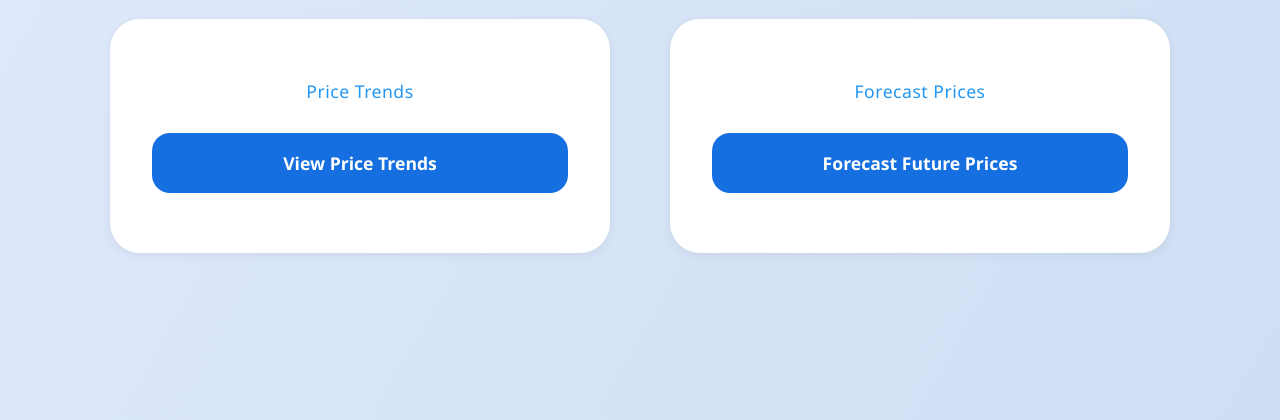
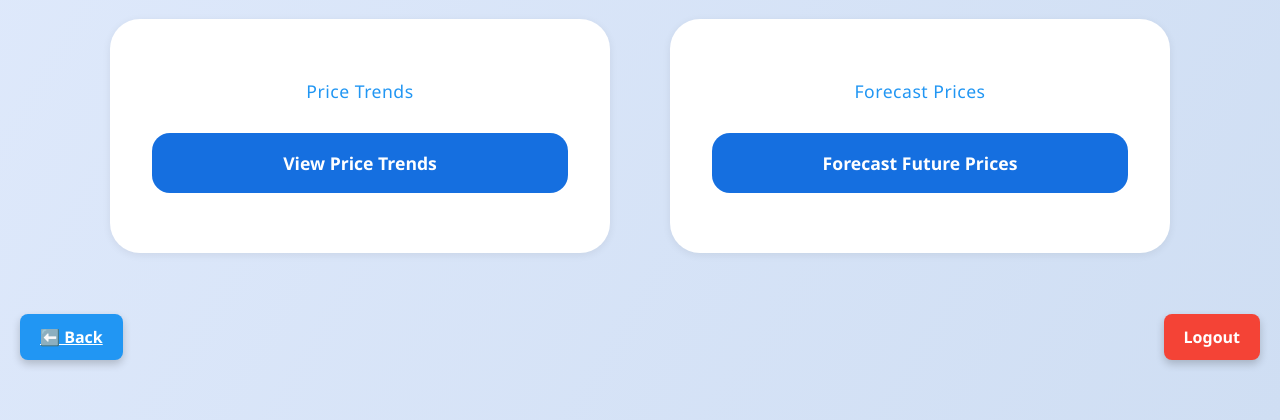
Before and after one commit to SofiaPetruccioli/Progetto_Pervasive_Computing_Cloud_Casoni_Petruccioli, a Flask app: page /dashboard_user in a window 1280 px wide. Shown: the part 420-840 px from the top of the page. Run offline with Flask 3, Linux system fonts and the light colour scheme; the visitor is signed in with stand-in values (Sample User, id 1).

Commit message:
last update
update

```diff
--- a/main.py
+++ b/main.py
@@ -54,9 +54,10 @@ def login_admin():
     return render_template('login_admin.html')
 
 @app.route('/logout_admin')
+@login_required
 def logout_admin():
     logout_user()
-    return redirect('/login_admin')
+    return render_template('homepage.html')
 
 @app.route('/login_user', methods=['GET', 'POST'])
 def user_login():
@@ -70,9 +71,10 @@ def user_login():
     return render_template('login_user.html')
 
 @app.route('/logout_user')
+@login_required
 def user_logout():
     logout_user()
-    return redirect('/login_user')
+    return render_template('homepage.html')
 
 @app.route('/dashboard_user')
 @login_required
--- a/static/assets/css/main.css
+++ b/static/assets/css/main.css
@@ -154,3 +154,43 @@ h1, .main-title {
 .login-btn:hover {
   background: #125bb5;
 }
+
+.logout-btn {
+  position: fixed;
+  bottom: 20px;
+  right: 20px;
+  background-color: #f44336;
+  color: white;
+  padding: 12px 20px;
+  border: none;
+  border-radius: 8px;
+  text-decoration: none;
+  font-weight: bold;
+  box-shadow: 0 4px 8px rgba(0,0,0,0.2);
+  transition: background-color 0.3s ease;
+  z-index: 1000;
+}
+
+.logout-btn:hover {
+  background-color: #d32f2f;
+}
+
+.back-btn {
+  position: fixed;
+  bottom: 20px;
+  left: 20px;
+  background-color: #2196F3;
+  color: white;
+  padding: 12px 20px;
+  border: none;
+  border-radius: 8px;
+  font-weight: bold;
+  cursor: pointer;
+  box-shadow: 0 4px 8px rgba(0,0,0,0.2);
+  transition: background-color 0.3s ease;
+  z-index: 1000;
+}
+
+.back-btn:hover {
+  background-color: #1976D2;
+}
--- a/templates/dashboard.html
+++ b/templates/dashboard.html
@@ -44,5 +44,6 @@
         });
     }
   </script>
+<a href="/logout_admin" class="logout-btn">Logout</a>
 </body>
 </html>
--- a/templates/dashboard_user.html
+++ b/templates/dashboard_user.html
@@ -25,5 +25,7 @@
       <a href="/forecast" class="main-btn">Forecast Future Prices</a>
     </div>
   </div>
+<a href="/logout_admin" class="logout-btn">Logout</a>
+<a href="/homepage.html" class="back-btn">⬅️ Back</a>
 </body>
 </html>
--- a/templates/database.html
+++ b/templates/database.html
@@ -36,5 +36,8 @@
     {% else %}
         <p>Nessun dato disponibile.</p>
     {% endif %}
+
+<a href="/logout_admin" class="logout-btn">Logout</a>
+
 </body>
 </html>
--- a/templates/forecast.html
+++ b/templates/forecast.html
@@ -114,3 +114,4 @@
   </script>
   {% endif %}
 </div>
+<a href="/logout_admin" class="logout-btn">Logout</a>
--- a/templates/graph3.html
+++ b/templates/graph3.html
@@ -307,5 +307,9 @@
       renderAggregatedChart(firstProduct);
     }
   </script>
+
+
+<a href="/logout_admin" class="logout-btn">Logout</a>
+
 </body>
 </html>
--- a/templates/map.html
+++ b/templates/map.html
@@ -53,4 +53,5 @@
         });
     </script>
 </body>
+<a href="/logout_admin" class="logout-btn">Logout</a>
 </html>
```
Also changed, not shown: static/style.css (+21 -0 lines), static/style_dashboard.css (+20 -0 lines), static/style_for.css (+20 -0 lines), static/style_graph.css (+20 -0 lines).
